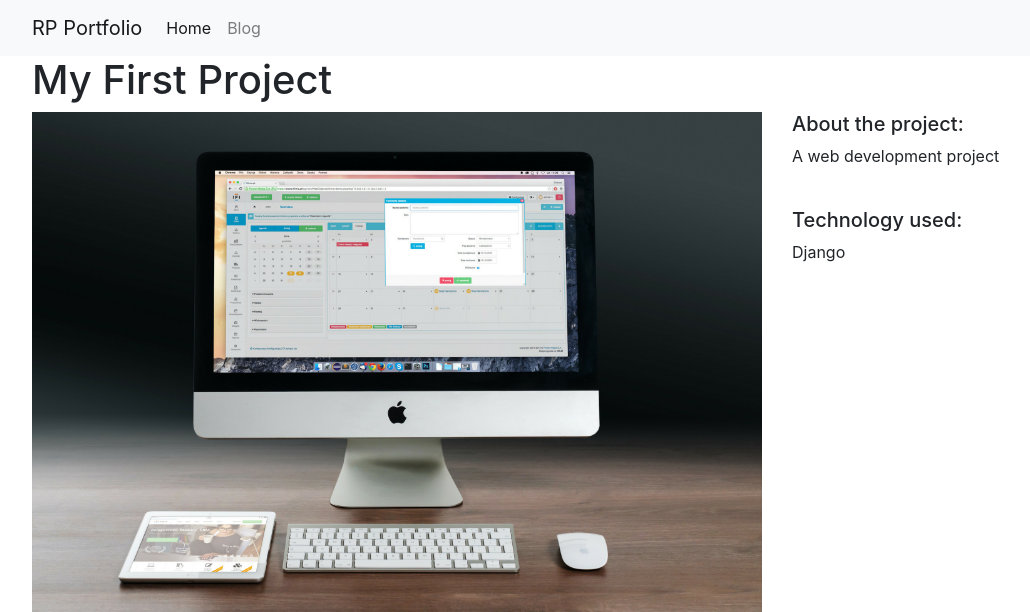
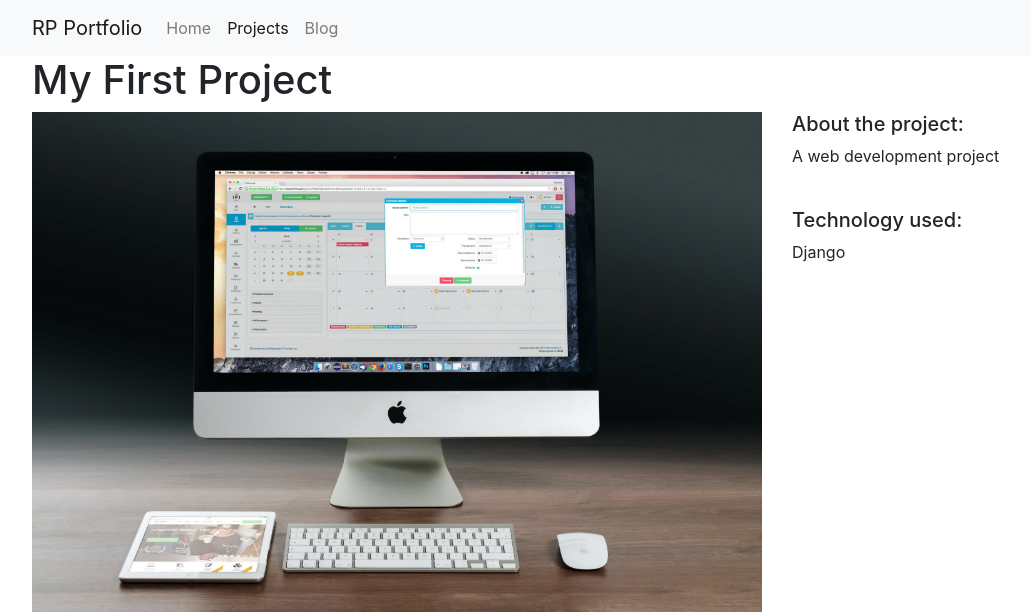
Before and after one commit to AMcEnaney1/DjangoFirst, a Django app: page /1/ in a window 1280 px wide. Shown: the top 612 px of the page, without its empty margins (53-1083 px from the left). Run offline with Django 4.2, Linux system fonts and the light colour scheme; data comes from the database, SQL or seed files in the repository; both versions use the stored data as it was after the commit; parts of the project's set-up code (start-up, migrations or seed data) failed here and were passed over; some libraries are stand-ins or nearby versions.

Commit message:
nav bar is functioning

```diff
--- a/personal_portfolio/personal_portfolio/templates/base.html
+++ b/personal_portfolio/personal_portfolio/templates/base.html
@@ -9,11 +9,14 @@
 
         <div class="collapse navbar-collapse" id="navbarSupportedContent">
           <ul class="navbar-nav mr-auto">
-            <li class="nav-item active">
+            <li class="nav-item">
               <a class="nav-link" href="{% url 'project_index' %}">Home</a>
             </li>
+            <li class="nav-item active">
+              <a class="nav-link" href="{% url 'project_index' %}">Projects</a>
+            </li>
             <li class="nav-item">
-              <a class="nav-link" href="#">Blog</a>
+              <a class="nav-link" href="{% url 'blog_index' %}">Blog</a>
             </li>
           </ul>
         </div>
--- a/personal_portfolio/personal_portfolio/urls.py
+++ b/personal_portfolio/personal_portfolio/urls.py
@@ -23,5 +23,5 @@ urlpatterns = [
     path('', include("projects.urls")),
     path('admin/', admin.site.urls),
     path("projects/", include("projects.urls")),
-path("blog/", include("blog.urls")),
+    path("blog/", include("blog.urls")),
 ]
```
Also changed, not shown: personal_portfolio/db.sqlite3.
